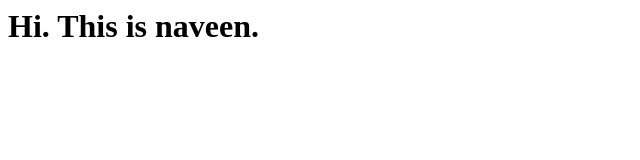
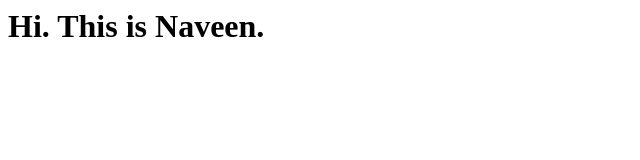
Before and after one commit to NaveenRayapati/repo-1, a plain HTML site: page index.html in a window 1280 px wide. Shown: the full height of the page, 0-640 px from the left. Drawn offline with Linux system fonts and the light colour scheme.

Commit message:
Update index.html

```diff
--- a/index.html
+++ b/index.html
@@ -1 +1 @@
-<h1> Hi. This is naveen. <h1>
+<h1> Hi. This is Naveen. <h1>
```
